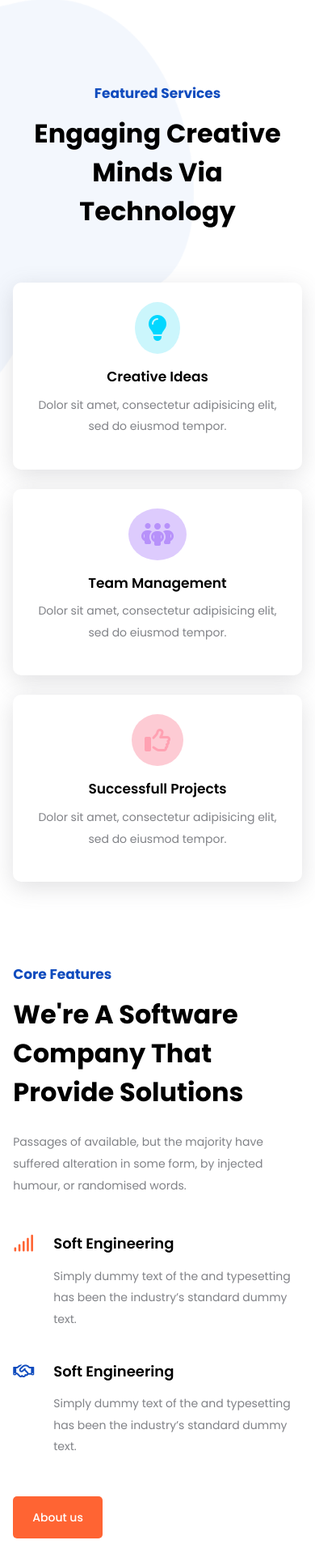
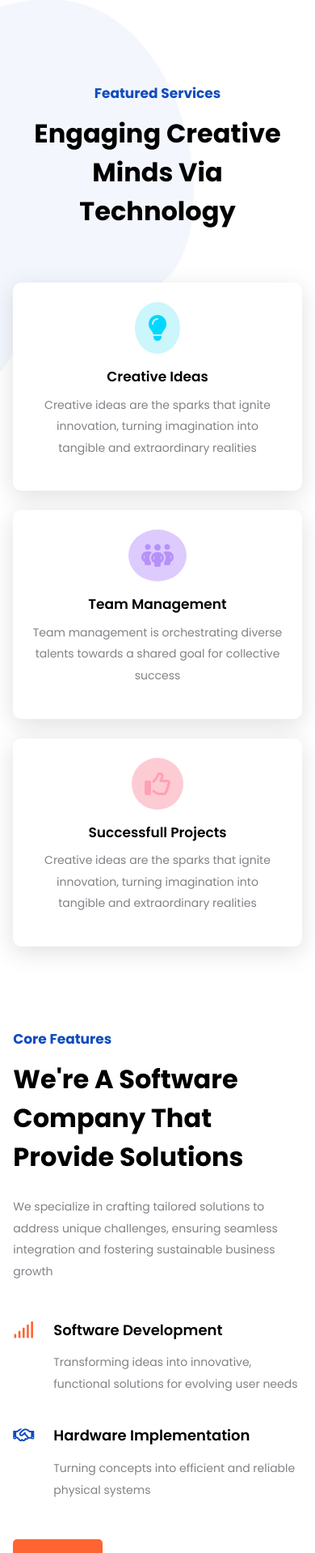
Before and after one commit to nowfie/pynima_frontend, a Django app: page / in a window 390 px wide. Shown: the part 1101-3019 px from the top of the page at 81% size. Run offline with Django 4.2, Linux system fonts and the light colour scheme; some web fonts are replaced.

Commit message:
Responsive

```diff
--- a/pynima_app/templates/pynima_app/base/home.html
+++ b/pynima_app/templates/pynima_app/base/home.html
@@ -44,17 +44,17 @@
                 <div class="col-lg-4 col-11 tech-box text-center p-lg-4  p-4  mt-3 my-2 " data-aos='fade-up'>
                     <i class="fa-solid fa-lightbulb p-3 mb-3 t-1" aria-hidden="true"></i>
                     <h6>Creative Ideas</h6>
-                    <p>Dolor sit amet, consectetur adipisicing elit, sed do eiusmod tempor.</p>
+                    <p>Creative ideas are the sparks that ignite innovation, turning imagination into tangible and extraordinary realities</p>
                 </div>
                 <div class="col-lg-4 col-11 tech-box text-center p-lg-4  p-4  mt-3 my-2 " data-aos='fade-up'>
                     <i class="fa-solid fa-people-group p-3 mb-3 t-2" aria-hidden="true"></i>
                     <h6>Team Management</h6>
-                    <p>Dolor sit amet, consectetur adipisicing elit, sed do eiusmod tempor.</p>
+                    <p>Team management is orchestrating diverse talents towards a shared goal for collective success</p>
                 </div>
                 <div class="col-lg-4 col-11 tech-box text-center p-lg-4  p-4  mt-3 my-2 tech-3" data-aos='fade-up'>
                     <i class="fa-regular fa-thumbs-up p-3 mb-3 t-3" aria-hidden="true"></i>
                     <h6>Successfull Projects</h6>
-                    <p>Dolor sit amet, consectetur adipisicing elit, sed do eiusmod tempor.</p>
+                    <p>Creative ideas are the sparks that ignite innovation, turning imagination into tangible and extraordinary realities</p>
                 </div>
             </div>
         </section>
@@ -65,14 +65,14 @@
                 <div class="col-lg-5 mb-lg-0 mb-5">
                     <h5 class='mb-3'  data-aos='fade-right'>Core Features</h5>
                     <h1 class='mb-4' data-aos='fade-right'>We're A Software Company That Provide Solutions</h1>
-                    <p class='mb-5' data-aos='fade-right'>Passages of available, but the majority have suffered alteration in some form, by injected humour, or randomised words.</p>
+                    <p class='mb-5' data-aos='fade-right'>We specialize in crafting tailored solutions to address unique challenges, ensuring seamless integration and fostering sustainable business growth</p>
                     <div class="about-box d-flex mb-4" data-aos='fade-up'>
                         <div class="about-icon">
                             <i class="fa fa-signal me-4 ab-1" aria-hidden="true"></i>
                         </div>
                         <div class="about-content">
-                            <h3 class='mb-3'>Soft Engineering</h3>
-                            <p>Simply dummy text of the and typesetting has been the industry’s standard dummy text.</p>
+                            <h3 class='mb-3'>Software Development</h3>
+                            <p>Transforming ideas into innovative, functional solutions for evolving user needs</p>
                         </div>
                     </div>
                     <div class="about-box d-flex mb-5" data-aos='fade-up'>
@@ -80,8 +80,8 @@
                             <i class="fa-regular fa-handshake me-4 ab-2" aria-hidden="true"></i>
                         </div>
                         <div class="about-content">
-                            <h3 class='mb-3'>Soft Engineering</h3>
-                            <p>Simply dummy text of the and typesetting has been the industry’s standard dummy text.</p>
+                            <h3 class='mb-3'>Hardware Implementation</h3>
+                            <p>Turning concepts into efficient and reliable physical systems</p>
                         </div>
                     </div>
                     <a href="{% url "about" %}" class="read-btn px-4 py-3" data-aos='fade-up'>About us</a>
@@ -116,7 +116,7 @@
                         </div>
                         <div class="update-content">
                             <h3 class='mb-3' data-aos='fade-left'>Set Everything Up In Minutes</h3>
-                            <p data-aos='fade-left'>Lorem ipsum dolor sit amet, consectetur adipiscing elit. Ut elit tellus, luctus nec ullamcorper mattis</p>
+                            <p data-aos='fade-left'>Effortlessly set everything up in minutes for swift and seamless implementation</p>
                         </div>
                     </div>
                     <div class="update-box d-flex mb-5">
@@ -125,7 +125,7 @@
                         </div>
                         <div class="update-content">
                             <h3 class='mb-3' data-aos='fade-left'>A Seamless UI Experience</h3>
-                            <p data-aos='fade-left'>Lorem ipsum dolor sit amet, consectetur adipiscing elit. Ut elit tellus, luctus nec ullamcorper mattis</p>
+                            <p data-aos='fade-left'>Enjoy a seamless user experience with intuitive design and functionality</p>
                         </div>
                     </div>
                     <a href="{% url "product" %}" class="read-btn px-4 py-3" data-aos='fade-left'>Discover More</a>
@@ -133,21 +133,21 @@
                 <div class="col-lg-6">
                     <div class="row d-flex flex-row justify-content-between  up-y">
                         <div class="col-lg-6 col-12 update-box-grid text-center p-4 up-1" data-aos='fade-right'>
-                            <i class="fa fa-cloud p-3 mb-4 t-1" aria-hidden="true"></i>
-                            <h3>Innovative Ideas</h3>
-                            <p>Vivamus ullamcorper text of the printing and typesetting</p>
+                            <i class="fa-solid fa-microchip p-3 mb-4 t-1" aria-hidden="true"></i>
+                            <h3>Artificial Intelligence</h3>
+                            <p>Transforms tech with machine learning for a revolutionary user experience</p>
                         </div>
                         <div class="col-lg-6 col-12 update-box-grid text-center p-4 my-md-0 my-4" data-aos='fade-right'>
                             <i class="fa-solid fa-gear p-3 mb-4 t-2" aria-hidden="true"></i>
-                            <h3>Innovative Ideas</h3>
-                            <p>Vivamus ullamcorper text of the printing and typesetting</p>
+                            <h3>Internet of Things</h3>
+                            <p>IoT seamlessly connects devices, creating a smarter and interconnected world</p>
                         </div>
                     </div>
                     <div class="row d-flex justify-content-between mt-md-4 mt-0  up-y">
                         <div class="col-lg-6 col-12 update-box-grid text-center p-4 up-1" data-aos='fade-up'>
                             <i class="fa-solid fa-chart-simple p-3 mb-4 t-3" aria-hidden="true"></i>
-                            <h3>Innovative Ideas</h3>
-                            <p>Vivamus ullamcorper text of the printing and typesetting</p>
+                            <h3>Robotics</h3>
+                            <p>Innovates automation, creating intelligent machines redefining industry efficiency</p>
                         </div>
                         <div class="col-lg-6 col-12 update-box-grid text-center p-4 my-md-0 my-4" data-aos='fade-up'>
                             <i class="fa-solid fa-file p-3 mb-4 t-4" aria-hidden="true"></i>
@@ -214,8 +214,8 @@
             <div class="row justify-content-between">
                 <div class="col-lg-6 order-1">
                     <h5 class='mb-3' data-aos='fade-left'>Corporate Ideas</h5>
-                    <h1 class='mb-4' data-aos='fade-left'>Perfect Technology Solution Foa All Medium Business</h1>
-                    <p class='mb-4' data-aos='fade-left'>Nulla eleifend, lectus eu gravida facilisis, ipsum metus faucibus eros, vitae vulputate nibh libero ac metus</p>
+                    <h1 class='mb-4' data-aos='fade-left'>Perfect Technology Solution For All Medium Business</h1>
+                    <p class='mb-4' data-aos='fade-left'>The perfect technology solution tailored for medium-sized businesses, ensuring efficiency and growth</p>
                     <div class="row">
                         <div class="col-12 ser-ind-flex d-flex flex-column ">
                             <label for="file" class='mb-2' data-aos='fade-left' >Creative thinking</label>
@@ -247,7 +247,7 @@
                         </div>
                         <div class="solution-box-content">
                             <h3>Product Engineering</h3>
-                            <p>Morbi vitae tristique sem, ut dignissim libero</p>
+                            <p>Innovative, efficient, and scalable solutions</p>
                         </div>
                     </div>
                     <div class="my-lg-5 my-3 solution-box p-3 d-flex  flex-lg-row flex-column" data-aos='fade-right' >
@@ -256,7 +256,7 @@
                         </div>
                         <div class="solution-box-content">
                             <h3>Multifunction Services</h3>
-                            <p>Morbi vitae tristique sem, ut dignissim libero</p>
+                            <p>Versatile solutions for diverse needs</p>
                         </div>
                     </div>
                     <div class="odd solution-box p-3 d-flex  flex-lg-row flex-column" data-aos='fade-right' >
@@ -265,7 +265,7 @@
                         </div>
                         <div class="solution-box-content">
                             <h3>Achieve Real Results</h3>
-                            <p>Morbi vitae tristique sem, ut dignissim libero</p>
+                            <p>Attain tangible success and results</p>
                         </div>
                     </div>
                 </div>
@@ -288,7 +288,7 @@
                         </div>
                         <div class="solution-box-content ">
                             <h3>Reporting Analysis</h3>
-                            <p>Morbi vitae tristique sem, ut dignissim libero</p>
+                            <p>Insights through meticulous data analysiss</p>
                         </div>
                     </div>
                     <div class="odd solution-box p-3 d-flex flex-lg-row flex-column" data-aos='fade-left' >
@@ -297,7 +297,7 @@
                         </div>
                         <div class="solution-box-content">
                             <h3>24/7 Services</h3>
-                            <p>Morbi vitae tristique sem, ut dignissim libero</p>
+                            <p>Round-the-clock support for continuous service</p>
                         </div>
                     </div>
                 </div>
```
Also changed, not shown: pynima_app/templates/pynima_app/base/about.html (+11 -11 lines).
